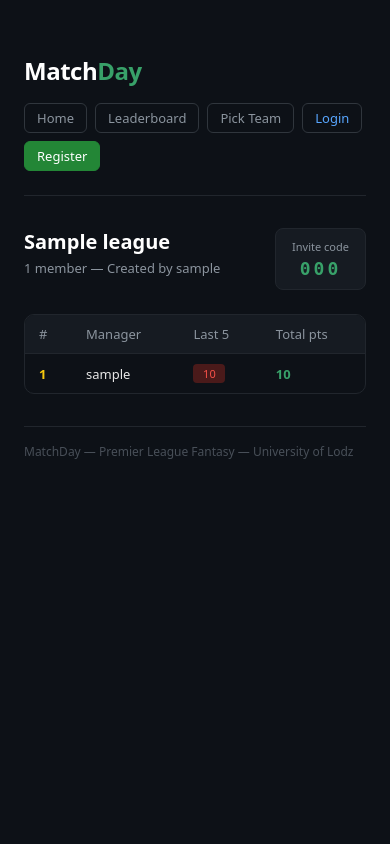
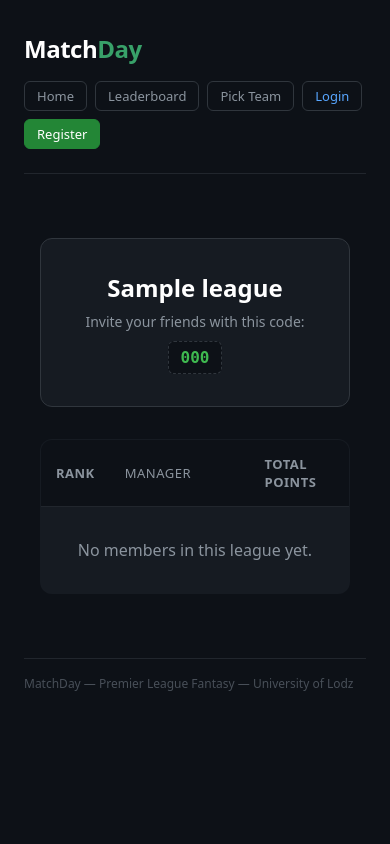
Before and after one commit to papingothegamer/matchday, a Django app: page /leagues/000/ in a window 390 px wide. Run offline with Django 5.2, Linux system fonts and the light colour scheme; tables that the repository leaves empty hold one stand-in row (values such as "Sample post").

Commit message:
fix: implement league standings template, resolve TOTW gameweek bug, and replace bottom nav with top hamburger menu

```diff
--- a/core/templates/core/base.html
+++ b/core/templates/core/base.html
@@ -50,28 +50,15 @@
         .navbar { padding: 0.5rem 1rem; }
     }
 
-    /* Mobile App Bottom Nav */
+    /* Hamburger Menu Navigation */
+    .mobile-menu-btn { display: none; background: transparent; border: none; color: #fff; font-size: 24px; cursor: pointer; padding: 0 5px; }
     @media (max-width: 768px) {
-        body { padding-bottom: 75px; } /* Ensure content doesn't hide behind nav */
-        .mobile-bottom-nav {
-            display: flex; justify-content: space-around; align-items: center;
-            position: fixed; bottom: 0; left: 0; right: 0;
-            background: #0d1117; border-top: 1px solid #30363d;
-            height: 65px; z-index: 9999; box-shadow: 0 -4px 10px rgba(0,0,0,0.6);
-        }
-        .mobile-bottom-nav a {
-            color: #8b949e; text-decoration: none; font-size: 11px; font-weight: 500;
-            display: flex; flex-direction: column; align-items: center; gap: 4px;
-            flex: 1; padding: 8px 0;
-        }
-        .mobile-bottom-nav a:active { color: #fff; }
-        .mobile-bottom-nav span { font-size: 22px; margin-bottom: 2px; }
-
-        /* Clean up top header for mobile */
-        .nav-links, .mobile-menu-btn { display: none !important; }
-    }
-    @media (min-width: 769px) {
-        .mobile-bottom-nav { display: none; }
+        .mobile-menu-btn { display: block; }
+        .nav-links { display: none; width: 100%; flex-direction: column; position: absolute; top: 60px; left: 0; background: #161b22; padding: 1rem; border-bottom: 1px solid #30363d; z-index: 1000; box-shadow: 0 10px 20px rgba(0,0,0,0.5); }
+        .nav-links.show { display: flex; }
+        .nav-links a { margin: 10px 0; font-size: 16px; display: block; width: 100%; }
+        .navbar { flex-wrap: wrap; }
+        .notif-wrapper { margin-left: auto; margin-right: 15px; }
     }
 </style>
 
--- a/core/templates/core/leaderboard.html
+++ b/core/templates/core/leaderboard.html
@@ -72,7 +72,7 @@
     </div>
     {% endfor %}
 
-    <h3 style="color:#fff; font-size: 16px; margin-top: 3rem; margin-bottom: 1rem;">Simulation Engine Stats</h3>
+    <h3 style="color:#fff; font-size: 16px; margin-top: 3rem; margin-bottom: 1rem;">Premier League Player Stats</h3>
     <div class="stats-grid">
       <div class="stat-box">
         <h4 style="color:#8b949e; margin-bottom: 15px; font-size: 13px; text-transform: uppercase;">Top Scorers</h4>
--- a/core/templates/core/league_detail.html
+++ b/core/templates/core/league_detail.html
@@ -1,55 +1,47 @@
 {% extends 'core/base.html' %}
-{% block title %}{{ league.name }} — MatchDay{% endblock %}
+{% block title %}{{ league.name }} — Standings{% endblock %}
+
 {% block extra_style %}
-.table-wrap { border: 1px solid #21262d; border-radius: 10px; overflow: hidden; }
-table { width: 100%; border-collapse: collapse; font-size: 13px; }
-th { background: #161b22; color: #8b949e; font-weight: 500; padding: 10px 14px; text-align: left; border-bottom: 1px solid #21262d; }
-td { padding: 10px 14px; border-bottom: 1px solid #21262d; color: #e6e6e6; }
-tr:last-child td { border-bottom: none; }
-tr:hover td { background: #161b22; }
-.rank { color: #8b949e; font-weight: 600; }
-.rank.gold { color: #f6c90e; }
-.rank.silver { color: #c0c0c0; }
-.rank.bronze { color: #cd7f32; }
-.pts { font-weight: 600; color: #38a169; }
-.form-pill { display: inline-block; width: 32px; text-align: center; padding: 2px 0; border-radius: 4px; font-size: 11px; font-weight: 500; margin-right: 2px; }
-.form-high { background: #1a4a1a; color: #38a169; }
-.form-mid  { background: #4a3a00; color: #d4a017; }
-.form-low  { background: #4a1a1a; color: #f85149; }
-.form-none { background: #21262d; color: #484f58; }
+.lb-container { max-width: 800px; margin: 0 auto; padding: 2rem 1rem; }
+.league-header { background: #161b22; border: 1px solid #30363d; border-radius: 12px; padding: 2rem; margin-bottom: 2rem; text-align: center; }
+.league-title { font-size: 24px; font-weight: 600; color: #fff; margin-bottom: 8px; }
+.share-code { font-family: monospace; font-size: 16px; font-weight: bold; background: #0d1117; color: #3fb950; padding: 6px 12px; border-radius: 6px; border: 1px dashed #30363d; display: inline-block; margin-top: 10px; }
+.standings-table { width: 100%; border-collapse: collapse; background: #161b22; border: 1px solid #30363d; border-radius: 12px; overflow: hidden; }
+.standings-table th, .standings-table td { padding: 15px; text-align: left; border-bottom: 1px solid #21262d; }
+.standings-table th { background: #0d1117; color: #8b949e; font-size: 13px; text-transform: uppercase; letter-spacing: 0.5px; }
+.standings-table tr:last-child td { border-bottom: none; }
+.rank-col { width: 60px; font-weight: bold; color: #8b949e; text-align: center; }
+.pts-col { width: 100px; font-weight: bold; color: #3fb950; text-align: right; }
+.user-col { font-weight: 500; color: #e6e6e6; }
 {% endblock %}
+
 {% block content %}
-<div style="display:flex;align-items:flex-start;justify-content:space-between;flex-wrap:wrap;gap:1rem;margin-bottom:1.5rem;">
-  <div>
-    <h2 style="font-size:20px;font-weight:600;color:#fff;">{{ league.name }}</h2>
-    <p style="font-size:13px;color:#8b949e;margin-top:4px;">{{ league.members.count }} member{{ league.members.count|pluralize }} &mdash; Created by {{ league.created_by.username }}</p>
+<div class="lb-container">
+  <div class="league-header">
+    <div class="league-title">{{ league.name }}</div>
+    <div style="color: #8b949e; font-size: 14px;">Invite your friends with this code:</div>
+    <div class="share-code">{{ league.code }}</div>
   </div>
-  <div style="background:#161b22;border:1px solid #21262d;border-radius:8px;padding:10px 16px;text-align:center;">
-    <div style="font-size:11px;color:#8b949e;margin-bottom:4px;">Invite code</div>
-    <div style="font-family:monospace;font-size:18px;font-weight:600;color:#38a169;letter-spacing:3px;">{{ league.code }}</div>
-  </div>
-</div>
 
-<div class="table-wrap">
-  <table>
-    <thead><tr><th>#</th><th>Manager</th><th>Last 5</th><th>Total pts</th></tr></thead>
+  <table class="standings-table">
+    <thead>
+      <tr>
+        <th class="rank-col">Rank</th>
+        <th class="user-col">Manager</th>
+        <th class="pts-col">Total Points</th>
+      </tr>
+    </thead>
     <tbody>
-      {% for r in rankings %}
+      {% for pos in standings %}
       <tr>
-        <td class="rank {% if r.rank == 1 %}gold{% elif r.rank == 2 %}silver{% elif r.rank == 3 %}bronze{% endif %}">{{ r.rank }}</td>
-        <td>{{ r.user.username }}</td>
-        <td>
-          {% for score in r.gw_scores %}
-            {% if score >= 60 %}<span class="form-pill form-high">{{ score }}</span>
-            {% elif score >= 40 %}<span class="form-pill form-mid">{{ score }}</span>
-            {% elif score is not None %}<span class="form-pill form-low">{{ score }}</span>
-            {% else %}<span class="form-pill form-none">—</span>{% endif %}
-          {% empty %}<span style="color:#484f58;font-size:12px;">No data</span>{% endfor %}
-        </td>
-        <td class="pts">{{ r.total }}</td>
+        <td class="rank-col">#{{ forloop.counter }}</td>
+        <td class="user-col">{{ pos.user }}</td>
+        <td class="pts-col">{{ pos.points }}</td>
       </tr>
       {% empty %}
-      <tr><td colspan="4" style="text-align:center;padding:2rem;color:#484f58;font-size:13px;">No members yet.</td></tr>
+      <tr>
+        <td colspan="3" style="text-align:center; color:#8b949e; padding:2rem;">No members in this league yet.</td>
+      </tr>
       {% endfor %}
     </tbody>
   </table>
--- a/core/views.py
+++ b/core/views.py
@@ -235,12 +235,10 @@ def mark_notifications_read(request):
 @login_required
 def get_team_of_the_week(request):
     # Get the most recently finished gameweek (or active if none finished)
-    gw = Gameweek.objects.filter(is_active=False).order_by('-number').first()
-    if not gw:
-        gw = Gameweek.objects.filter(is_active=True).first()
-
-    if not gw:
-        return JsonResponse({'error': 'No gameweeks available'})
+    latest_match = Match.objects.filter(is_played=True).order_by('-gameweek__number').first()
+    if not latest_match:
+        return JsonResponse({'error': 'No matches played yet'})
+    gw = latest_match.gameweek
 
     # Dynamic 3-4-3 Formation for TOTW
     totw_players = []
```
